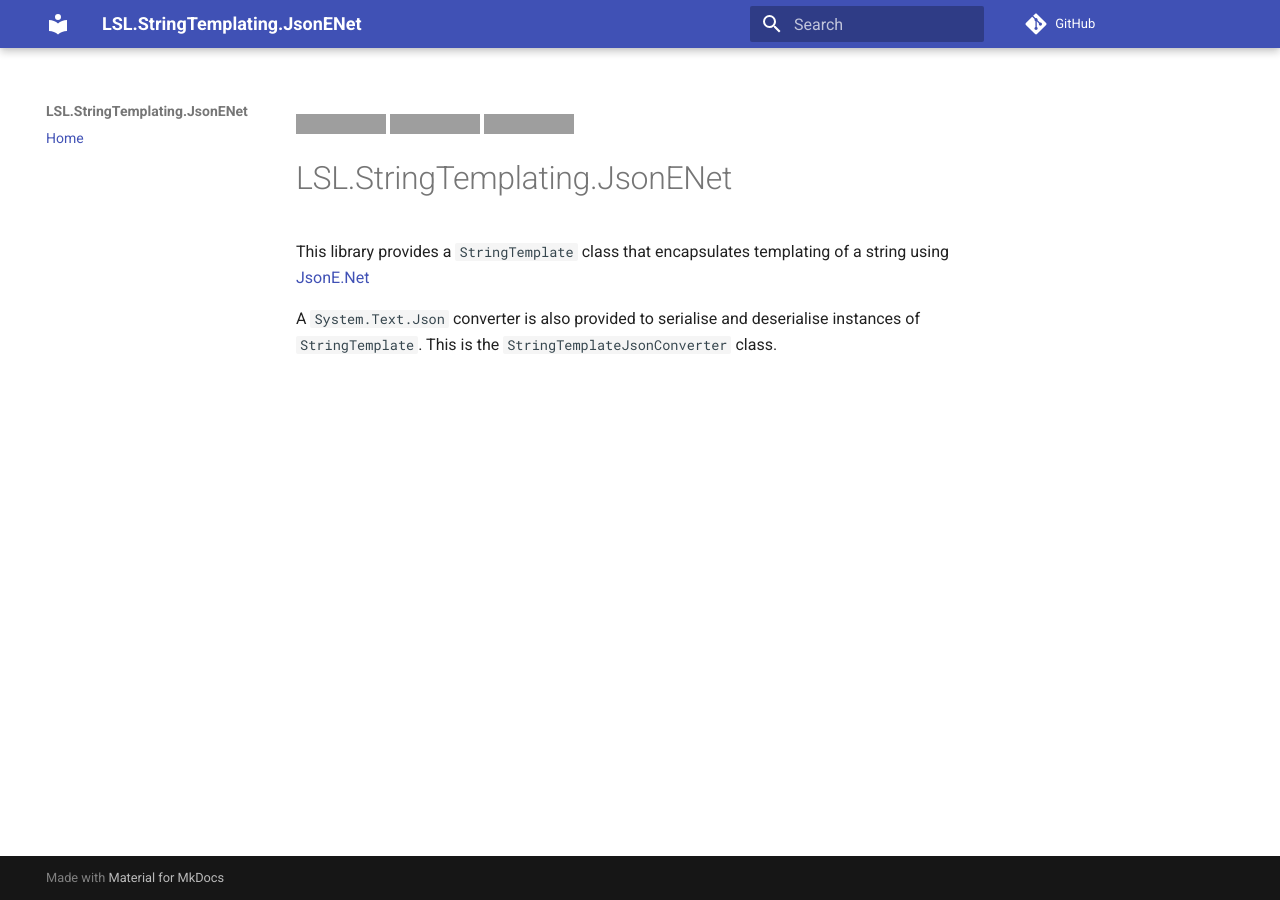
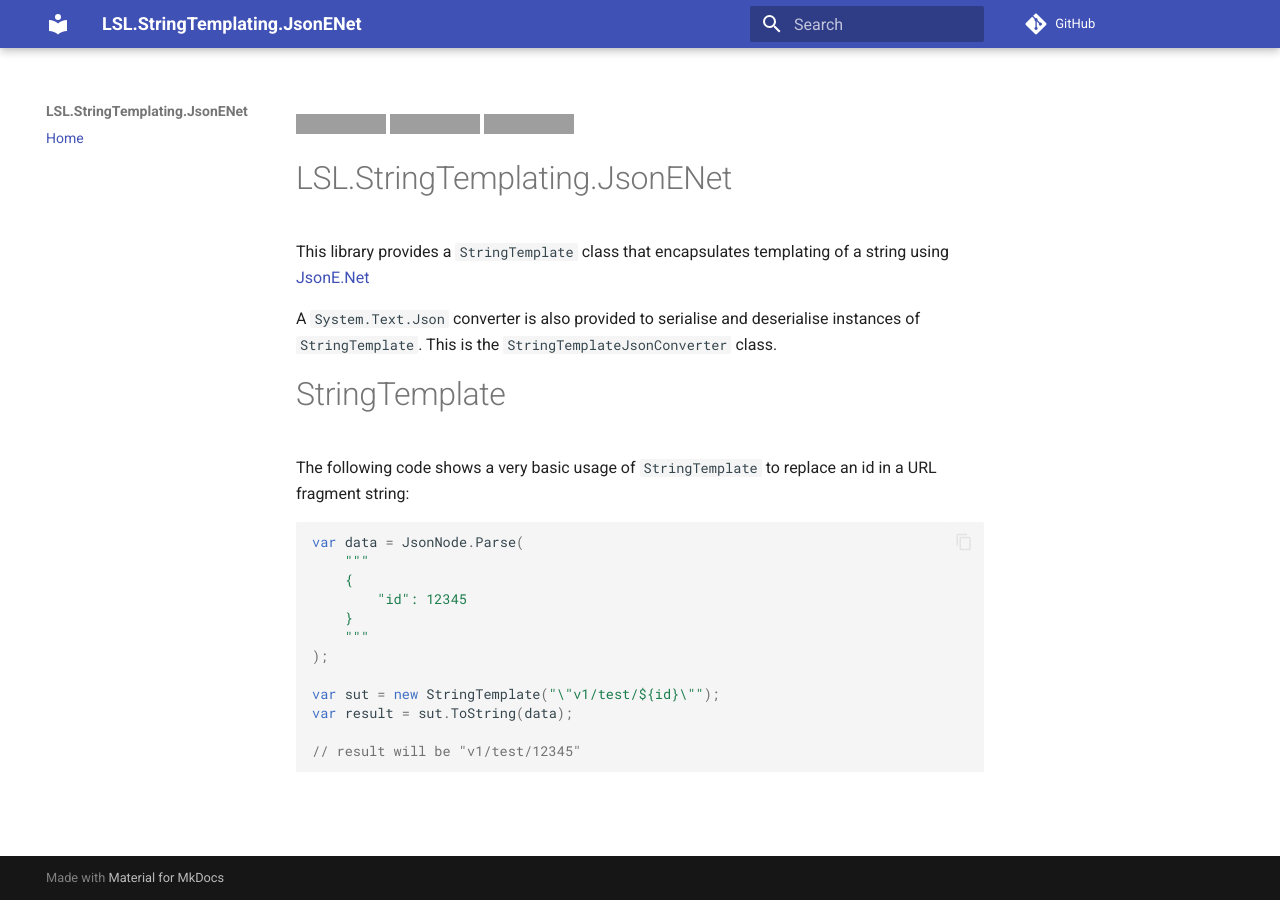
Before and after one commit to alunacjones/LSL.StringTemplating.JsonENet, an MkDocs documentation site: the page built from docs/index.md, in a window 1280 px wide. Built offline with MkDocs 1.6.1 and Material for MkDocs 9.7.7, drawn with Linux system fonts in a browser that asks for light colours; comment, search, counter and statistics services are not loaded; grey boxes are pictures that could not be loaded.

Commit message:
update docs

````diff
--- a/docs/index.md
+++ b/docs/index.md
@@ -7,3 +7,22 @@
 This library provides a `StringTemplate` class that encapsulates templating of a string using [JsonE.Net](https://www.nuget.org/packages/JsonE.Net)
 
 A `System.Text.Json` converter is also provided to serialise and deserialise instances of `StringTemplate`. This is the `StringTemplateJsonConverter` class.
+
+# StringTemplate
+
+The following code shows a very basic usage of `StringTemplate` to replace an id in a URL fragment string:
+
+```csharp
+var data = JsonNode.Parse(
+    """
+    {
+        "id": 12345
+    }
+    """
+);
+
+var sut = new StringTemplate("\"v1/test/${id}\"");
+var result = sut.ToString(data);
+
+// result will be "v1/test/12345"
+```
````
